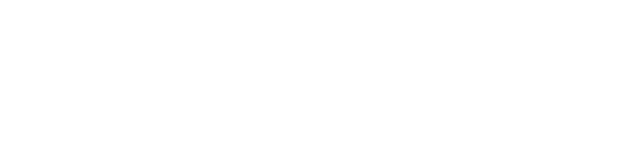
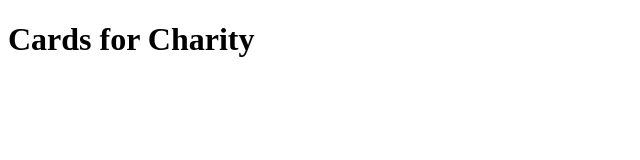
Before and after one commit to Cards4Charity/Cards4Charity.github.io, a plain HTML site: page Index.html in a window 1280 px wide. Shown: the whole page, without its empty margins (0-640 px from the left). Drawn offline with Linux system fonts and the light colour scheme.

Commit message:
Update Index.html

```diff
--- a/Index.html
+++ b/Index.html
@@ -1 +1,9 @@
 <!DOCTYPE HTML>
+<html>
+  <head>
+    <title>Cards for Charity</title>
+  </head>
+  <body>
+    <h1>Cards for Charity</h1>
+  </body>
+</html>
```
